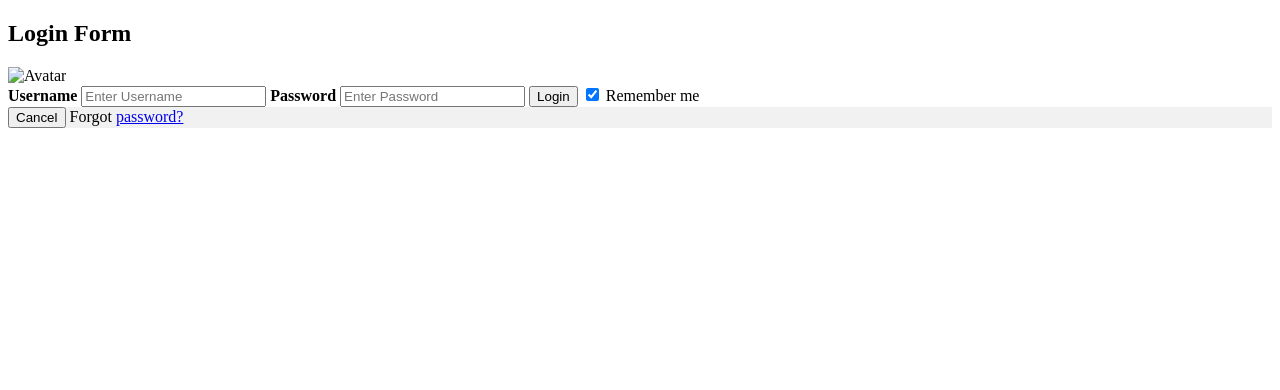
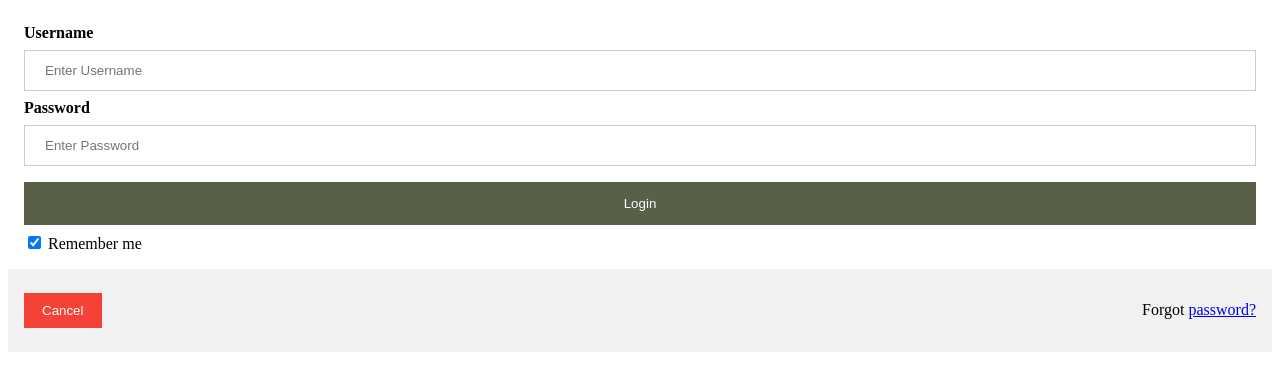
Before and after one commit to Gilbertshikwe/LoginPage, a plain HTML site: page index.html in a window 1280 px wide. Drawn offline with Linux system fonts and the light colour scheme.

Commit message:
added styles to the index.html

```diff
--- a/index.html
+++ b/index.html
@@ -5,15 +5,81 @@
     <meta name="viewport" content="width=device-width, initial-scale=1.0">
     <title>Login Page</title>
     <link  rel="stylesheet"   href="./styles.css">
+    <style>
+
+
+/* Full-width inputs */
+input[type=text], input[type=password] {
+  width: 100%;
+  padding: 12px 20px;
+  margin: 8px 0;
+  display: inline-block;
+  border: 1px solid #ccc;
+  box-sizing: border-box;
+}
+
+/* Set a style for all buttons */
+button {
+  background-color: #283111c4;
+  color: white;
+  padding: 14px 20px;
+  margin: 8px 0;
+  border: none;
+  cursor: pointer;
+  width: 100%;
+}
+
+/* Add a hover effect for buttons */
+button:hover {
+  opacity: 0.8;
+}
+
+/* Extra style for the cancel button (red) */
+.cancelbtn {
+  width: auto;
+  padding: 10px 18px;
+  background-color: #f44336;
+}
+
+/* Center the avatar image inside this container */
+.imgcontainer {
+  text-align: center;
+  margin: 24px 0 12px 0;
+}
+
+/* Avatar image */
+img.avatar {
+  width: 40%;
+  border-radius: 50%;
+}
+
+/* Add padding to containers */
+.container {
+  padding: 16px;
+}
+
+/* The "Forgot password" text */
+span.psw {
+  float: right;
+  padding-top: 16px;
+}
+
+/* Change styles for span and cancel button on extra small screens */
+@media screen and (max-width: 300px) {
+  span.psw {
+    display: block;
+    float: none;
+  }
+  .cancelbtn {
+    width: 100%;
+  }
+}
+    </style>
 </head>
 <body>
-    <h2>Login Form</h2>
+
 
     <form id="form" method="post">
-  <div class="imgcontainer">
-    <img src="img_avatar2.png" alt="Avatar" class="avatar">
-  </div>
-
         <div class="container">
           <label for="uname"><b>Username</b></label>
           <input type="text" placeholder="Enter Username" name="uname" required>
```
Also changed, not shown: assets/Black.jpg (added), css/styles.css (deleted), 1 other file. Lines whose indentation alone changed are shown as unchanged.
